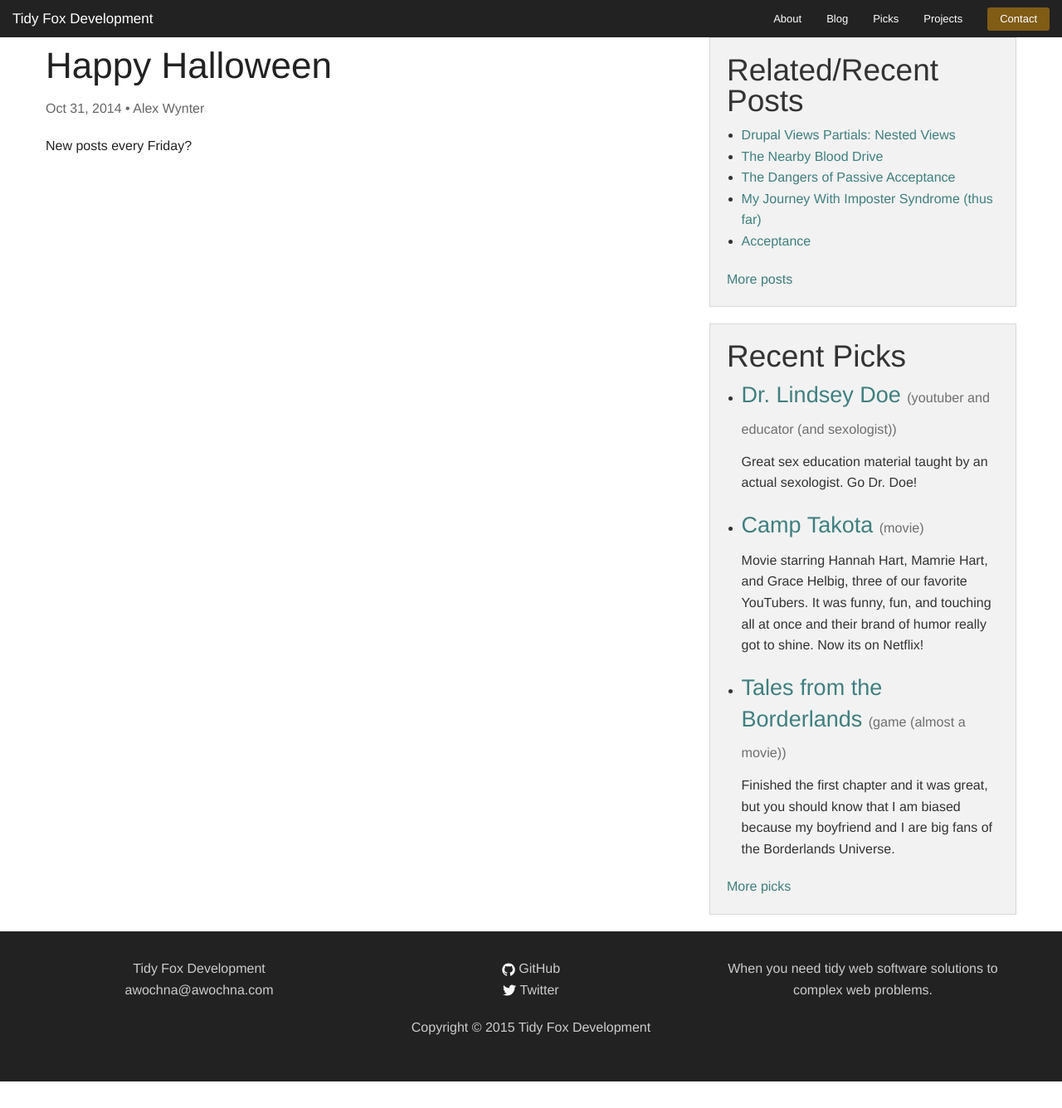
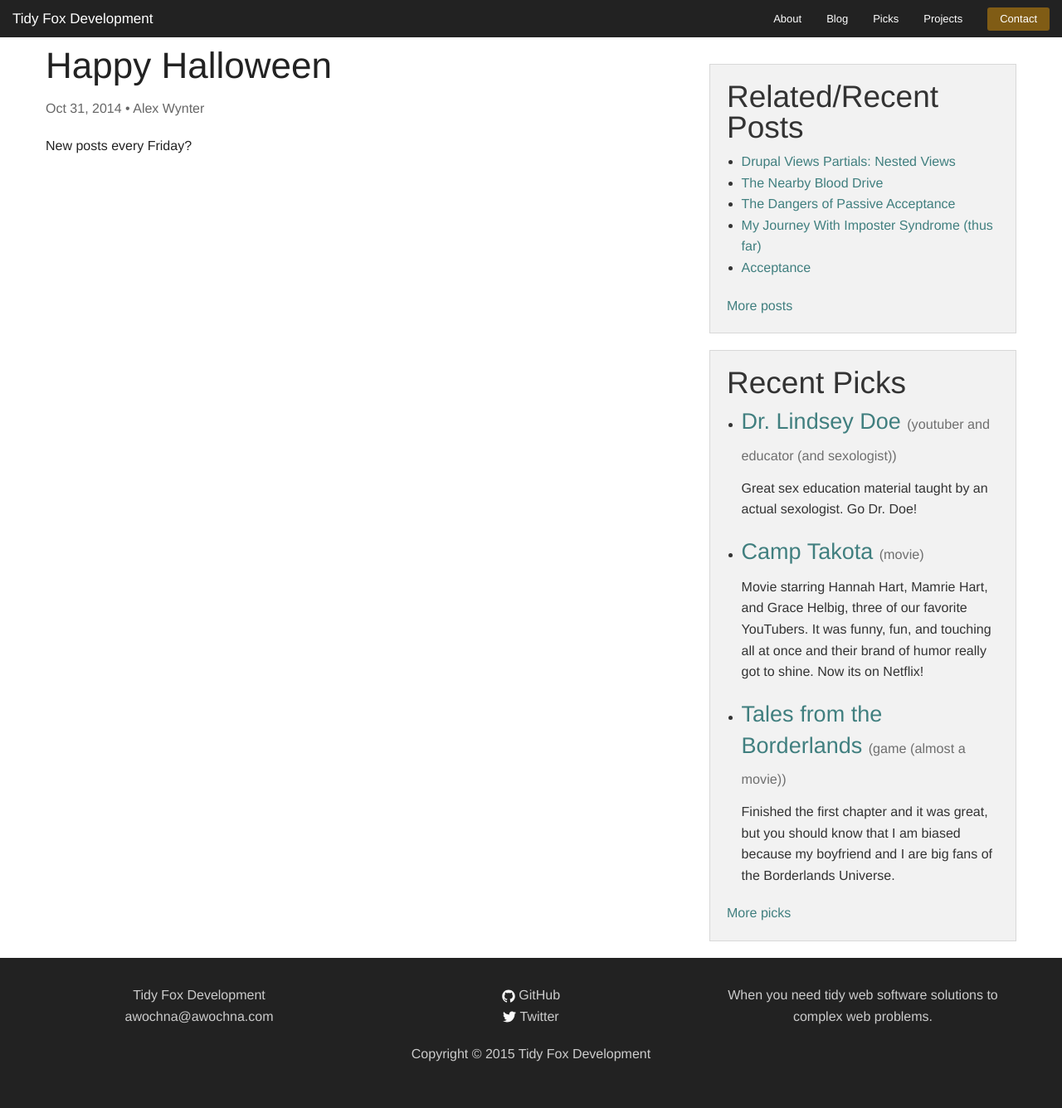
Before and after one commit to awochna/jekyll-blog, a Jekyll site: the page built from _posts/2014-10-31-happy-halloween.md, in a window 1280 px wide. Shown: the whole page at 83% size. Built offline with Jekyll 4.4.1, drawn with Linux system fonts in a browser that asks for light colours; before the commit the page ends 1304 px from its top, so only the background shows below that.

Commit message:
Give asides a bit more room

```diff
--- a/css/main.scss
+++ b/css/main.scss
@@ -71,3 +71,7 @@ footer {
 .top-bar-section ul li > a.contact.button {
   background-color: $sand;
 }
+
+aside {
+  padding-top: 2rem;
+}
```
